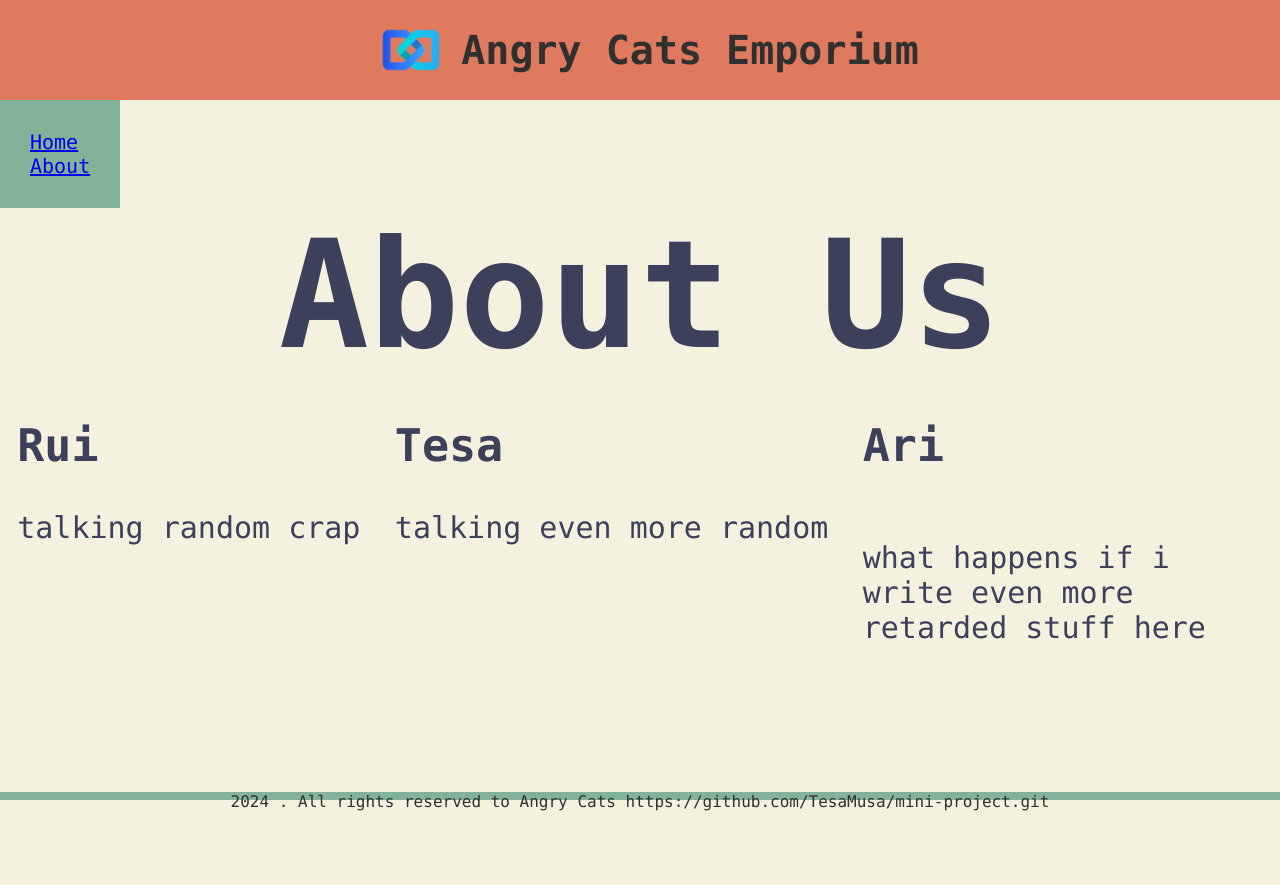
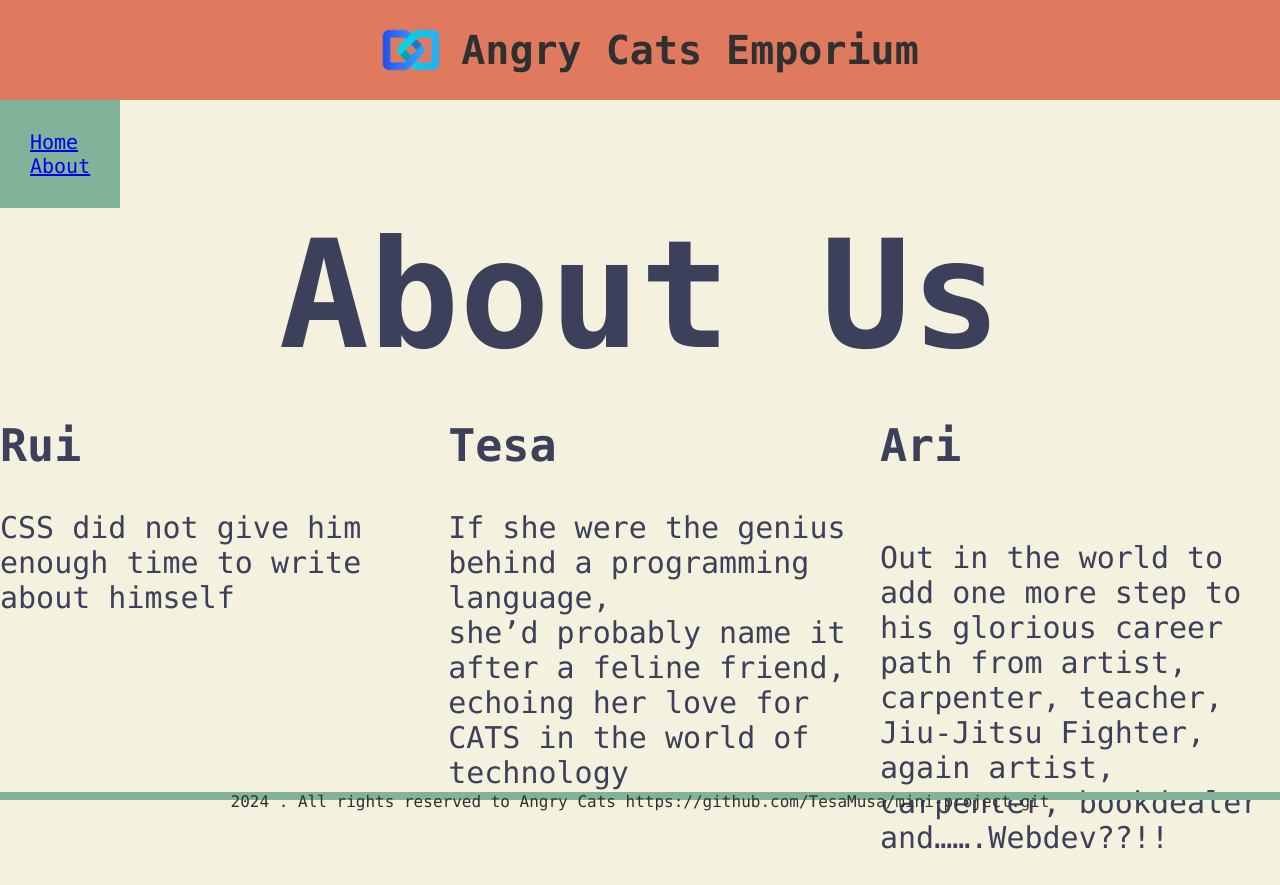
Before and after one commit to TesaMusa/mini-project, a React (Vite) app in the folder e-commerce-spa/: page /about in a window 1280 px wide. Before the commit the page ends 800 px from the top, so only its background shows below. Built offline with nearby package versions, Linux system fonts and the light colour scheme.

Commit message:
Add short description in About page

```diff
--- a/e-commerce-spa/src/pages/About.jsx
+++ b/e-commerce-spa/src/pages/About.jsx
@@ -6,15 +6,17 @@ function About() {
       <div className="names">
         <div>
           <h2>Rui</h2>
-          <p>talking random crap</p>
+          <p>CSS did not give him enough time to write about himself</p>
         </div>
         <div>
           <h2>Tesa</h2>
-          <p>talking even more random</p>
+          <p>If she were the genius behind a programming language,
+            <br/> she’d probably name it after a feline friend,
+            <br/>  echoing her love for CATS in the world of technology</p>
         </div>
         <div className="ari">
           <h2>Ari</h2>
-          <p>what happens if i write even more retarded stuff here</p>
+          <p>Out in the world  to add one more step to his glorious career path from artist, carpenter, teacher, Jiu-Jitsu Fighter, again artist, carpenter, bookdealer and…….Webdev??!!</p>
         </div>
       </div>
     </div>
```
